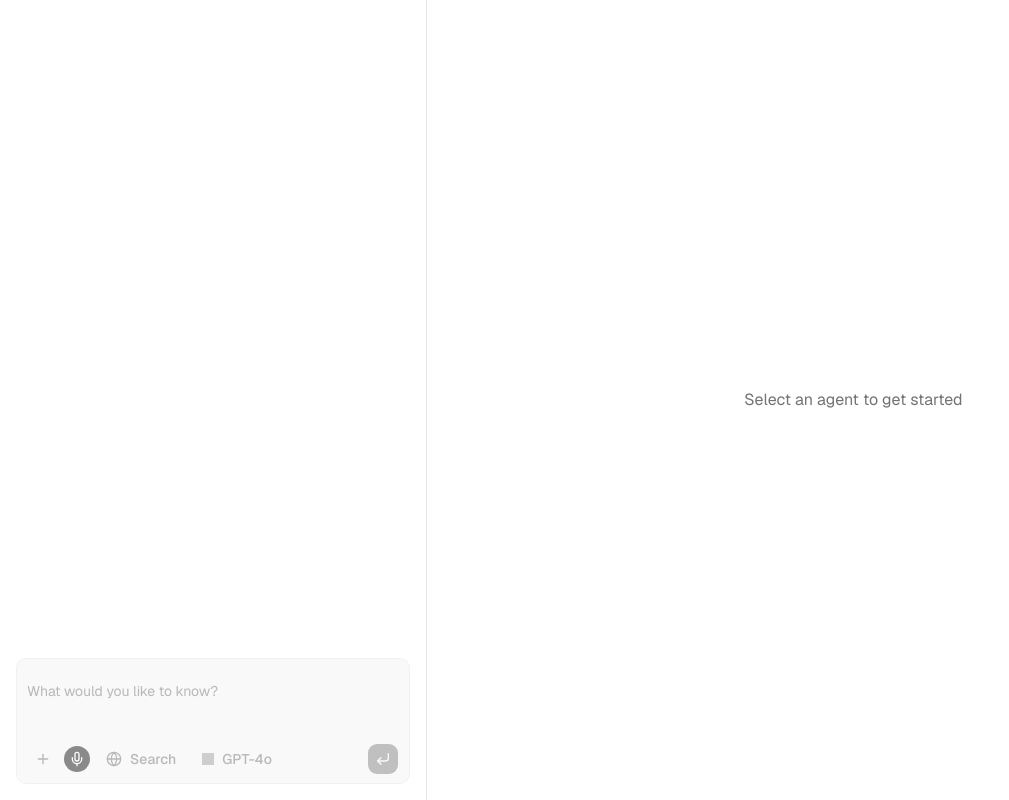
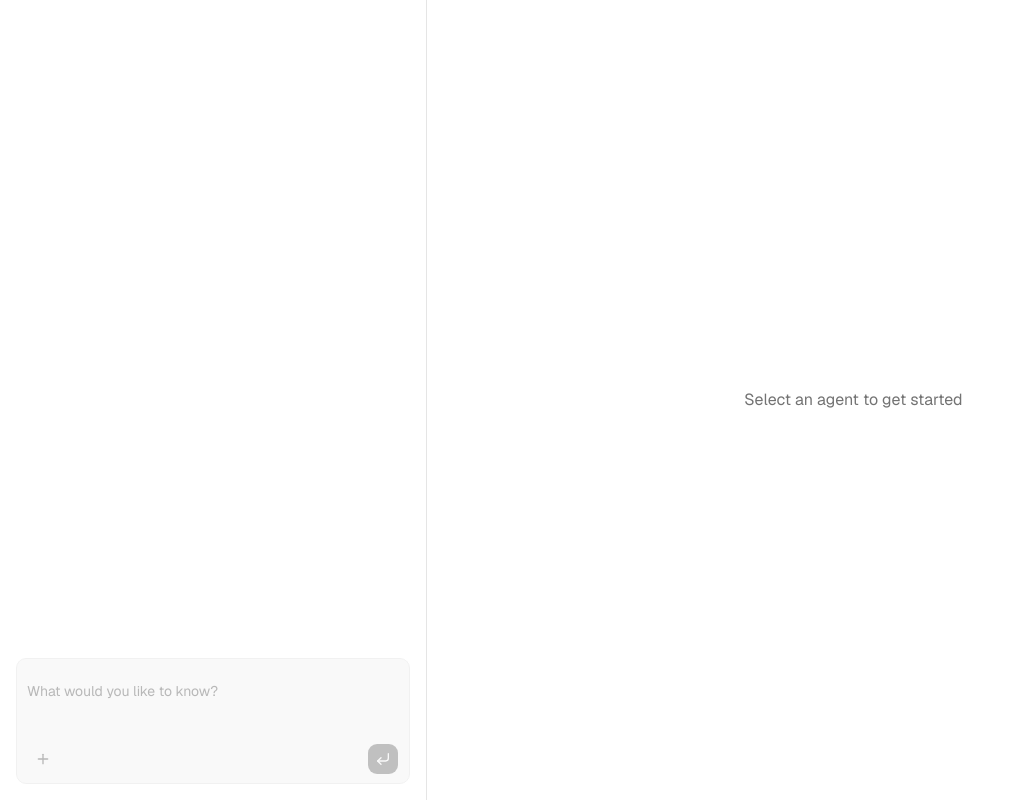
Before and after one commit to daniel-dihardja/flockscript, a Next.js app in the folder apps/web/: page /ai in a window 1280 px wide. Shown: the whole page, without its empty margins (0-1009 px from the left). Built offline with nearby package versions, Linux system fonts and the light colour scheme; grey boxes are pictures that could not be loaded.

Commit message:
cleanup buttons

```diff
--- a/apps/web/app/ai/agent-thread.tsx
+++ b/apps/web/app/ai/agent-thread.tsx
@@ -265,58 +265,6 @@ export const AgentThread = () => {
                   <PromptInputActionAddAttachments />
                 </PromptInputActionMenuContent>
               </PromptInputActionMenu>
-              <SpeechInput
-                className="shrink-0"
-                onTranscriptionChange={handleTranscriptionChange}
-                size="icon-sm"
-                variant="ghost"
-              />
-              <PromptInputButton
-                onClick={toggleWebSearch}
-                variant={useWebSearch ? "default" : "ghost"}
-              >
-                <GlobeIcon size={16} />
-                <span>Search</span>
-              </PromptInputButton>
-              <ModelSelector
-                onOpenChange={setModelSelectorOpen}
-                open={modelSelectorOpen}
-              >
-                <ModelSelectorTrigger asChild>
-                  <PromptInputButton>
-                    {selectedModelData?.chefSlug && (
-                      <ModelSelectorLogo
-                        provider={selectedModelData.chefSlug}
-                      />
-                    )}
-                    {selectedModelData?.name && (
-                      <ModelSelectorName>
-                        {selectedModelData.name}
-                      </ModelSelectorName>
-                    )}
-                  </PromptInputButton>
-                </ModelSelectorTrigger>
-                <ModelSelectorContent>
-                  <ModelSelectorInput placeholder="Search models..." />
-                  <ModelSelectorList>
-                    <ModelSelectorEmpty>No models found.</ModelSelectorEmpty>
-                    {chefs.map((chef) => (
-                      <ModelSelectorGroup heading={chef} key={chef}>
-                        {models
-                          .filter((m) => m.chef === chef)
-                          .map((m) => (
-                            <ModelItem
-                              isSelected={model === m.id}
-                              key={m.id}
-                              m={m}
-                              onSelect={handleModelSelect}
-                            />
-                          ))}
-                      </ModelSelectorGroup>
-                    ))}
-                  </ModelSelectorList>
-                </ModelSelectorContent>
-              </ModelSelector>
             </PromptInputTools>
             <PromptInputSubmit disabled={isSubmitDisabled} status={status} />
           </PromptInputFooter>
```
